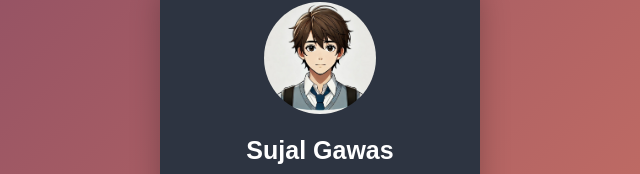
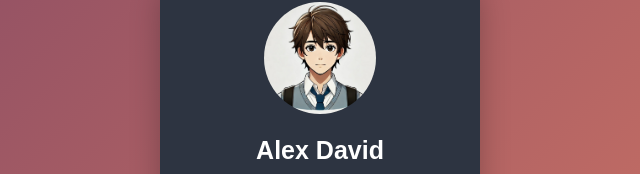
Before and after one commit to Sujal22-create/ProfileCard, a plain HTML site: page index.html in a window 1280 px wide. Shown: the part 249-423 px from the top of the page, 320-960 px from the left. Drawn offline with Linux system fonts and the light colour scheme.

Commit message:
Change profile name from Sujal Gawas to Alex David

```diff
--- a/index.html
+++ b/index.html
@@ -1,4 +1,3 @@
-
 <!DOCTYPE html>
 <html lang="en">
 <head>
@@ -42,7 +41,7 @@
             </div>
 
             <!-- Profile Name -->
-            <h1 id="profile-name">Sujal Gawas</h1>
+            <h1 id="profile-name">Alex David</h1>
 
             <!-- Profile Bio -->
             <p class="profile-bio" id="profile-bio">
```
